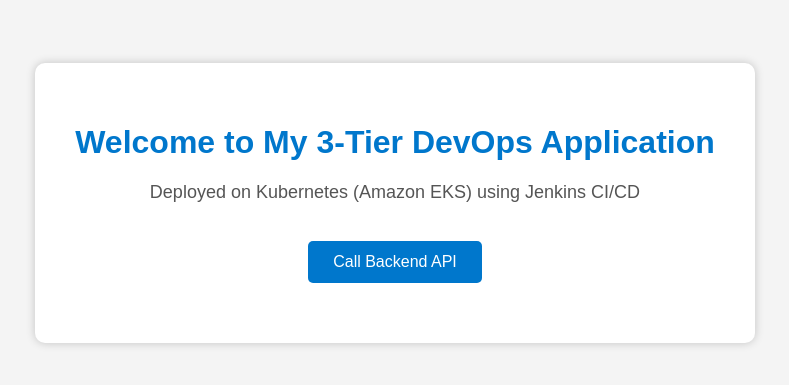
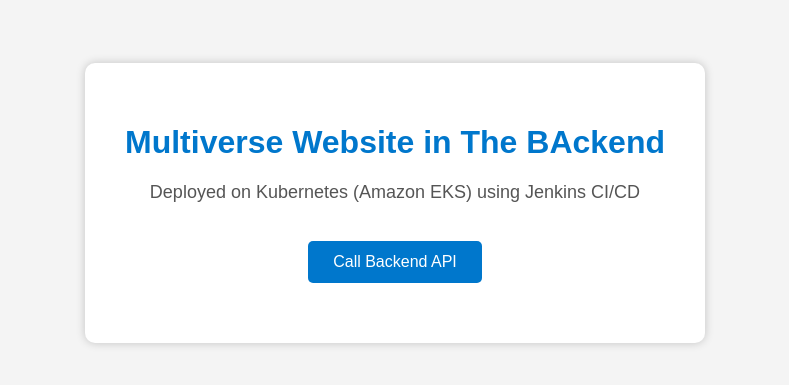
Before and after one commit to ziazeshan141/3_Tier_Architecture, a plain HTML site: page frontend/index.html in a window 1280 px wide. Shown: the part 197-582 px from the top of the page, without its empty margins (245-1034 px from the left). Drawn offline with Linux system fonts and the light colour scheme.

Commit message:
Updated Frontend Gui Text

```diff
--- a/frontend/index.html
+++ b/frontend/index.html
@@ -59,7 +59,7 @@
 <body>
 
 <div class="container">
-    <h1>Welcome to My 3-Tier DevOps Application</h1>
+    <h1>Multiverse Website in The BAckend</h1>
 
     <p>Deployed on Kubernetes (Amazon EKS) using Jenkins CI/CD</p>
 
```
